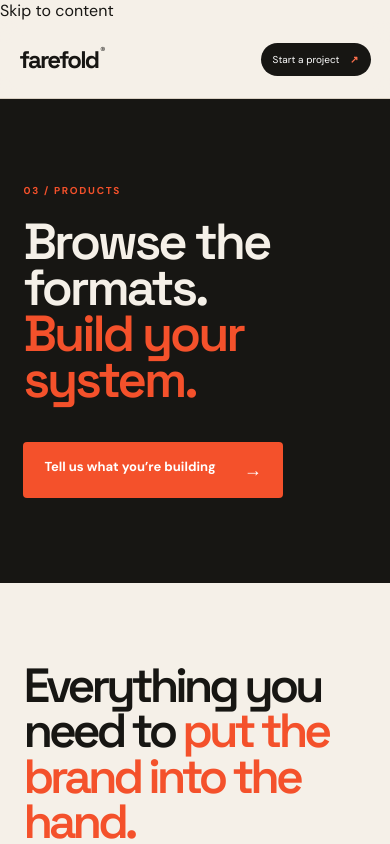
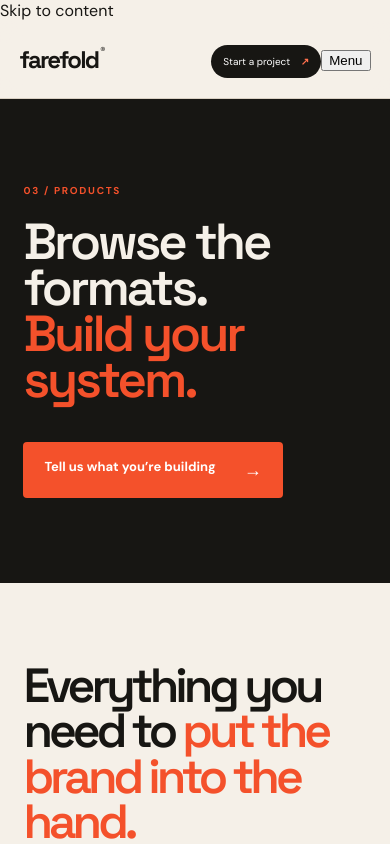
Before and after one commit to dogaranees7-ctrl/farefold, a Next.js app: page /products in a window 390 px wide. Shown: the top 844 px of the page. Built offline with nearby package versions, Linux system fonts and the light colour scheme.

Commit message:
Add responsive mobile navigation

```diff
--- a/app/components/site-shell.tsx
+++ b/app/components/site-shell.tsx
@@ -1,20 +1,3 @@
-import Link from "next/link";
-import type { ReactNode } from "react";
-
-export function SiteShell({children}:{children:ReactNode}) {
-  return <div className="site">
-    <header className="nav">
-      <Link className="logo" href="/">farefold<span>®</span></Link>
-      <nav>
-        <Link href="/businesses">Businesses</Link><Link href="/branding">Branding</Link><Link href="/products">Products</Link>
-        <Link href="/packaging">Packaging</Link><Link href="/custom">Custom</Link><Link href="/guidelines">Guidelines</Link>
-      </nav>
-      <Link className="navCta" href="/contact">Start a project <b>↗</b></Link>
-    </header>
-    {children}
-    <footer>
-      <div className="footerTop"><Link className="logo" href="/">farefold<span>®</span></Link><p>Restaurant brands, packaging & launch systems.<br/>Pakistan first.</p><Link className="footerCta" href="/contact">Tell us what you're building →</Link></div>
-      <div className="footerBottom"><span>© 2026 Farefold</span><span>Branding · Packaging · Products · Custom</span><span>Made for restaurants</span></div>
-    </footer>
-  </div>
-}
+"use client"; import Link from "next/link"; import {ReactNode,useState} from "react";
+const links=[["Businesses","/businesses"],["Branding","/branding"],["Products","/products"],["Packaging","/packaging"],["Custom","/custom"],["Guidelines","/guidelines"]];
+export function SiteShell({children}:{children:ReactNode}){const [open,setOpen]=useState(false);return <div className="site"><header className="nav"><Link className="logo" href="/" onClick={()=>setOpen(false)}>farefold<span>®</span></Link><nav>{links.map(([label,href])=><Link href={href} key={href}>{label}</Link>)}</nav><div className="navActions"><Link className="navCta" href="/contact" onClick={()=>setOpen(false)}>Start a project <b>↗</b></Link><button className="menuButton" aria-label="Toggle navigation" aria-expanded={open} onClick={()=>setOpen(!open)}>{open?"Close":"Menu"}</button></div></header>{open&&<div className="mobileMenu">{links.map(([label,href])=><Link href={href} onClick={()=>setOpen(false)} key={href}>{label}<span>↗</span></Link>)}<Link className="mobileStart" href="/contact" onClick={()=>setOpen(false)}>Start a project <span>→</span></Link></div>}{children}<footer><div className="footerTop"><Link className="logo" href="/">farefold<span>®</span></Link><p>Restaurant brands, packaging & launch systems.<br/>Pakistan first.</p><Link className="footerCta" href="/contact">Tell us what you're building →</Link></div><div className="footerBottom"><span>© 2026 Farefold</span><span>Branding · Packaging · Products · Custom</span><span>Made for restaurants</span></div></footer></div>}
```
